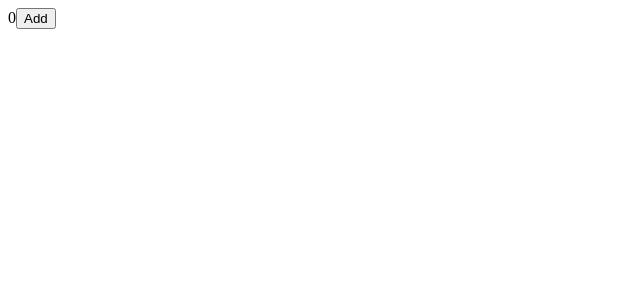
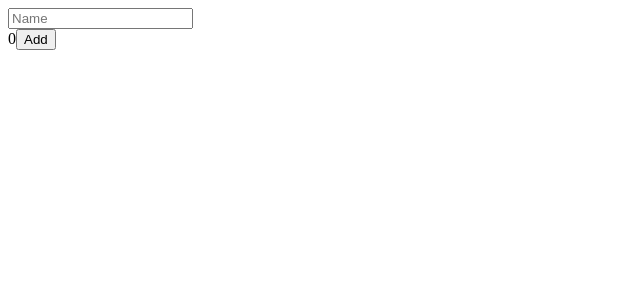
Before and after one commit to hgko1207/typescript-react, a React (Create React App) app: page / in a window 1280 px wide. Shown: the top 300 px of the page, without its empty margins (0-640 px from the left). Built offline with nearby package versions, Linux system fonts and the light colour scheme.

Commit message:
React Events and Typescript

```diff
--- a/src/App.tsx
+++ b/src/App.tsx
@@ -1,24 +1,38 @@
 import React, { Component } from "react";
 import Number from "./Number";
+import { Form, Input } from "./Input";
 
 interface IState {
   counter: number;
+  name: string;
 }
 
 class App extends Component<{}, IState> {
   state = {
-    counter: 0
+    counter: 0,
+    name: ""
   };
 
   render() {
-    const { counter } = this.state;
+    const { counter, name } = this.state;
     return (
       <div>
+        <Form onFormSunmit={this.onFormSunmit}>
+          <Input value={name} onChange={this.onChange} />
+        </Form>
         <Number count={counter} />
         <button onClick={this.add}>Add</button>
       </div>
     );
   }
+
+  onChange = (event: React.SyntheticEvent<HTMLInputElement>) => {
+    console.log(event.target);
+  };
+
+  onFormSunmit = (event: React.FormEvent) => {
+    event.preventDefault();
+  };
 
   add = () => {
     this.setState(prev => {
--- /dev/null
+++ b/src/Input.tsx
@@ -0,0 +1,18 @@
+import React from "react";
+
+interface IInputProps {
+  value: string;
+  onChange: (event: React.SyntheticEvent<HTMLInputElement>) => void;
+}
+
+export const Input: React.FunctionComponent<IInputProps> = ({ value, onChange }) => (
+  <input type="text" placeholder="Name" value={value} onChange={onChange} />
+);
+
+interface IFormProps {
+  onFormSunmit: (event: React.FormEvent) => void;
+}
+
+export const Form: React.FunctionComponent<IFormProps> = ({ children, onFormSunmit }) => (
+  <form onSubmit={onFormSunmit}> {children} </form>
+);
```
